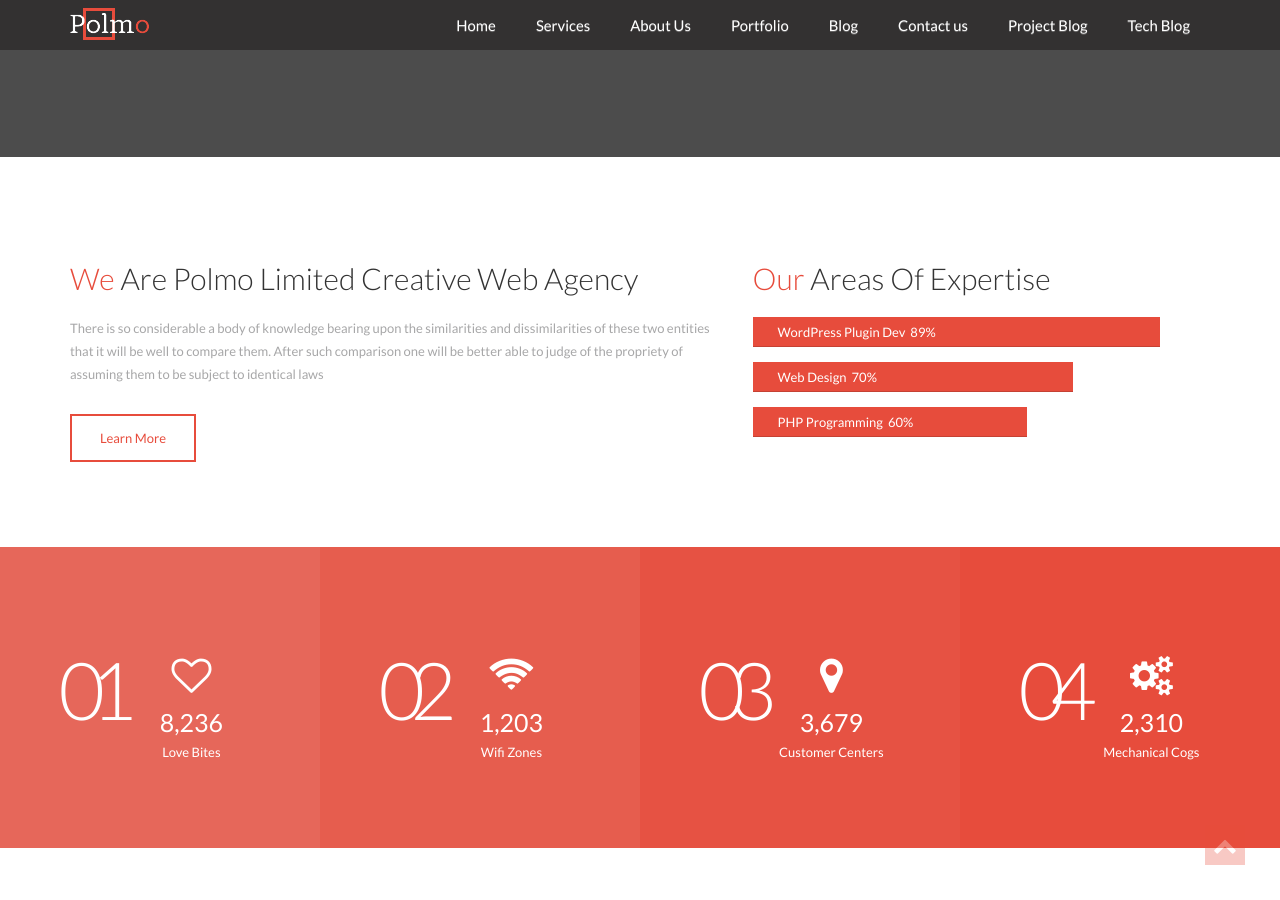
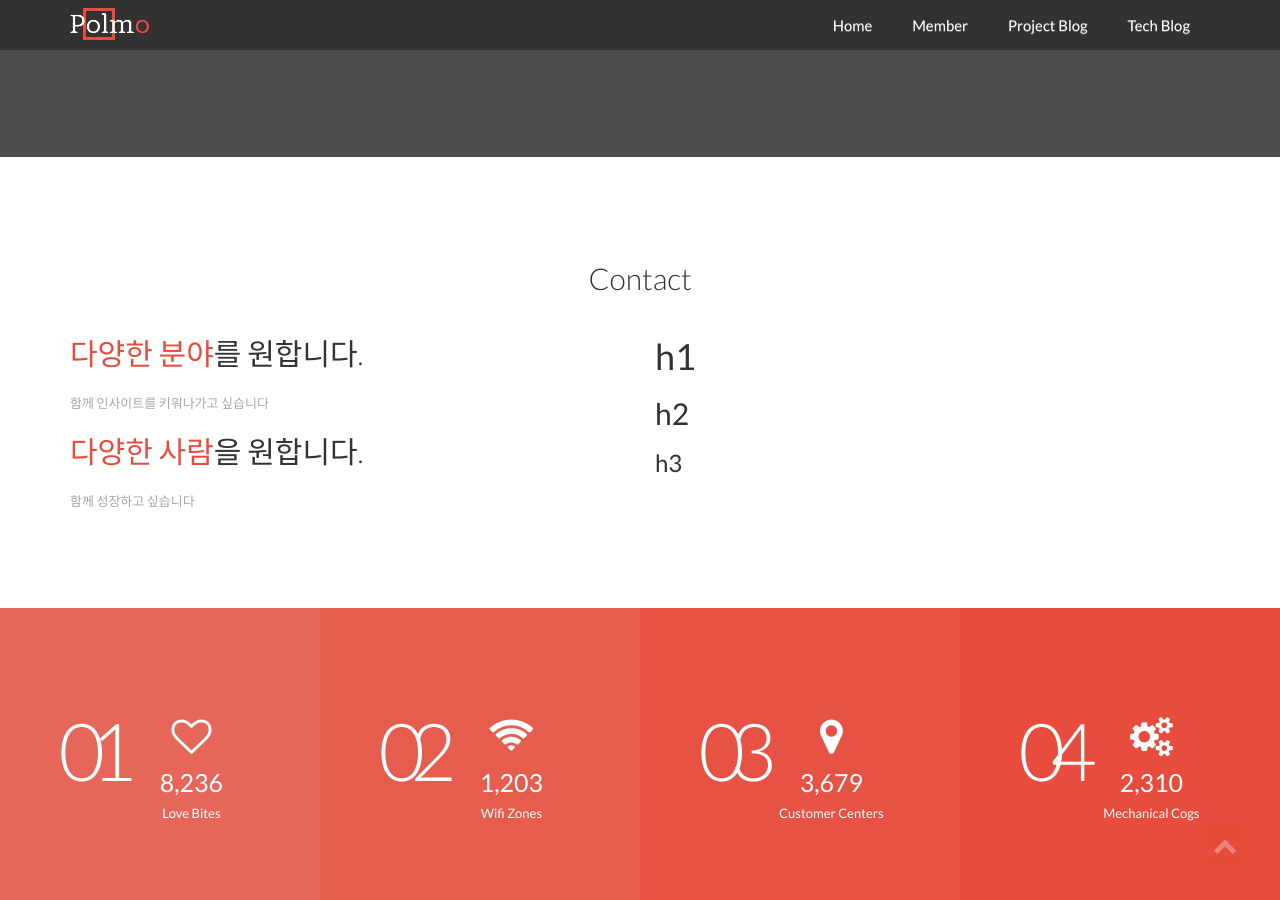
Before and after one commit to Pangyo/pangyo.github.io, a Jekyll site: the page built from index.html, in a window 1280 px wide and 900 px high, scrolled down 2053 px. Built offline with Jekyll 4.4.1, drawn with Linux system fonts in a browser that asks for light colours; nearby versions of some CDN libraries; some web fonts are replaced.

Commit message:
delete navigation
add contact form

```diff
--- a/_includes/landing.html
+++ b/_includes/landing.html
@@ -14,11 +14,7 @@
         <nav id="main-menu" class="collapse navbar-collapse pull-right">
             <ul class="nav navbar-nav">
                 <li class="active"><a href="#main-slider">Home</a></li>
-                <li><a href="#services">Services</a></li>
-                <li><a href="#about">About Us</a></li>
-                <li><a href="#portfolio">Portfolio</a></li>
-                <li><a href="#blog">Blog</a></li>
-                <li><a href="#contact">Contact us</a></li>
+                <li><a href="#">Member</a></li>
                 <li><a href="#">Project Blog</a></li>
                 <li><a href="#">Tech Blog</a></li>
             </ul>
@@ -236,46 +232,37 @@
 
 
 <!-- About Us Section -->
-
 <section id="about" class="about">
     <div class="about-top">
         <div class="section-padding">
             <div class="container">
                 <div class="row">
-                    <div class="col-md-7">
+                    <div class="section-top wow animated fadeInUp" data-wow-delay=".5s">
+                        <h2 class="section-title text-center">Contact</h2><!-- /.section-title -->
+                    </div>
+
+                    <div class="col-md-6">
                         <div class="know-about-us wow animated fadeInLeft" data-wow-delay=".5s">
-                            <h2 class="section-title"><span>We</span> are Polmo Limited Creative Web Agency</h2><!-- /.section-title -->
+                            <h2 class="section-title"><span>다양한 분야</span>를 원합니다.</h2><!-- /.section-title -->
                             <p class="description">
-                                There is so considerable a body of knowledge bearing upon the similarities and dissimilarities of these two entities that it will be well to compare them. After such comparison one will be better able to judge of the propriety of assuming them to be subject to identical laws
+                                함께 인사이트를 키워나가고 싶습니다
                             </p><!-- /.description -->
-                            <div class="btn-container">
-                                <a href="#" class="btn read-more">Learn More</a>
-                            </div><!-- /.btn-container -->
+                            <div class="know-about-us wow animated fadeInLeft" data-wow-delay=".5s">
+                                <h2 class="section-title"><span>다양한 사람</span>을 원합니다.</h2><!-- /.section-title -->
+                                <p class="description">
+                                    함께 성장하고 싶습니다
+                                </p><!-- /.description -->
+                            </div><!-- /.know-about-us -->
                         </div><!-- /.know-about-us -->
                     </div>
+                    <div class="col-md-6">
+                        <h1>h1</h1>
+                        <h2>h2</h2>
+                        <h3>h3</h3>
 
-                    <div class="col-md-5">
-                        <div class="our-skills wow animated fadeInRight" data-wow-delay=".5s">
-                            <h2 class="section-title"><span>Our</span> areas of expertise</h2><!-- /.section-title -->
-                            <div class="skill-bars">
-                                <div class="progress">
-                                    <div class="progress-bar" role="progressbar" aria-valuenow="89" aria-valuemin="0" aria-valuemax="100" style="width: 89%;">
-                                        <span class="skill-name">WordPress Plugin Dev</span>89%
-                                    </div>
-                                </div>
-                                <div class="progress">
-                                    <div class="progress-bar" role="progressbar" aria-valuenow="70" aria-valuemin="0" aria-valuemax="100" style="width: 70%;">
-                                        <span class="skill-name">Web Design</span>70%
-                                    </div>
-                                </div>
-                                <div class="progress">
-                                    <div class="progress-bar" role="progressbar" aria-valuenow="60" aria-valuemin="0" aria-valuemax="100" style="width: 60%;">
-                                        <span class="skill-name">PHP Programming</span>60%
-                                    </div>
-                                </div>
-                            </div><!-- /.skill-bars -->
-                        </div><!-- /.our-skills -->
                     </div>
+
+
                 </div><!-- /.row -->
             </div><!-- /.container -->
         </div><!-- /.section-padding -->
```
